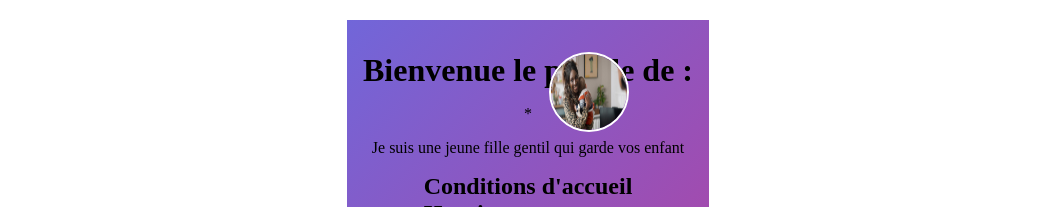
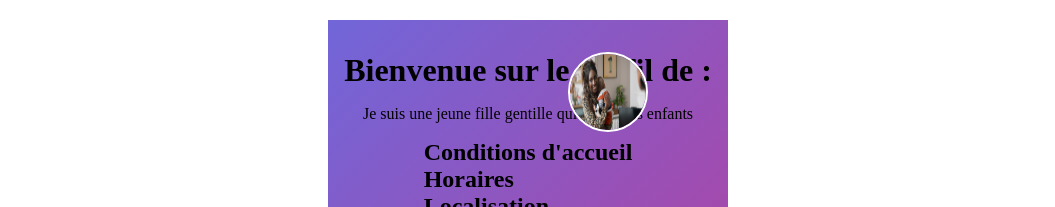
Before and after one commit to WildCodeSchool-2024-02/toulouse-babyplace, a React (Vite) app in the folder client/: page /childcare-center-page in a window 1280 px wide. Shown: the top 207 px of the page, without its empty margins (112-1167 px from the left). Built offline with nearby package versions, Linux system fonts and the light colour scheme; no server answers; a web font is replaced by a local one.

Commit message:
feat: commit after correcting

```diff
--- a/client/src/components/ProfileCenter/ChildCareCenterProfile.jsx
+++ b/client/src/components/ProfileCenter/ChildCareCenterProfile.jsx
@@ -5,7 +5,7 @@ function ChildCareCenterProfile() {
   return (
     <div className="childcare-center-profile">
       <h1>
-        Bienvenue le profile de :{" "}
+        Bienvenue sur le profil de :{" "}
         {/* on va recuperer le nom de la creche ici */}
       </h1>
       <img
@@ -13,9 +13,9 @@ function ChildCareCenterProfile() {
         alt="creche-img"
         className="creche-img"
       />{" "}
-      *
+      {/* on va recuperer l'image de la creche ici */}
       <p>
-        Je suis une jeune fille gentil qui garde vos enfant{" "}
+        Je suis une jeune fille gentille qui garde vos enfants{" "}
         {/* on va recuperer les données des infos du profils de la creche ici */}
       </p>
       <div className="profile-line">
--- a/client/src/components/WaitingList/TableComponent.jsx
+++ b/client/src/components/WaitingList/TableComponent.jsx
@@ -30,7 +30,7 @@ function TableComponent() {
       </thead>
       <tbody>
         {data.map((item) => (
-          <tr key={item.id}>
+          <tr key={item.name}>
             <td>{item.id}</td>
             <td>{item.status}</td>
             <td>{item.date}</td>
--- a/client/src/pages/ChildCareCenterProfile/ChildCareCenterPage.scss
+++ b/client/src/pages/ChildCareCenterProfile/ChildCareCenterPage.scss
@@ -6,7 +6,7 @@
   margin: 20px;
 
   table {
-    width: 80%; // Adjust based on your preference
+    width: 80%;
     margin-top: 20px;
     border-collapse: collapse;
     box-shadow: 0 4px 8px rgba(0, 0, 0, 0.1);
```
